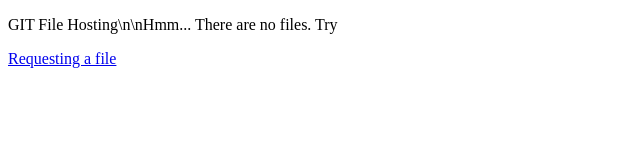
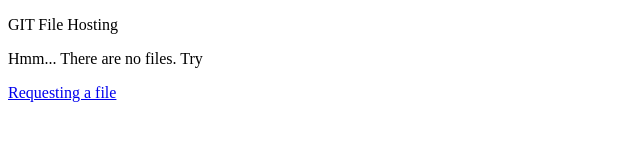
Before and after one commit to azure-tec/azure-tec.github.io, a plain HTML site: page index.html in a window 1280 px wide. Shown: the whole page, without its empty margins (0-640 px from the left). Drawn offline with Linux system fonts and the light colour scheme.

Commit message:
Update index.html

```diff
--- a/index.html
+++ b/index.html
@@ -1,7 +1,6 @@
 <!DOCTYPE html>
 <html>
 <body>
-  <p>GIT File Hosting\n\nHmm... There are no files. Try </p>
-  <a href="addf.html">Requesting a file</a>
+  <p>GIT File Hosting</p> <p>Hmm... There are no files. Try </p> <a href="https://azure-tec.github.io/addf.html">Requesting a file</a>
 </body>
 </html>
```
